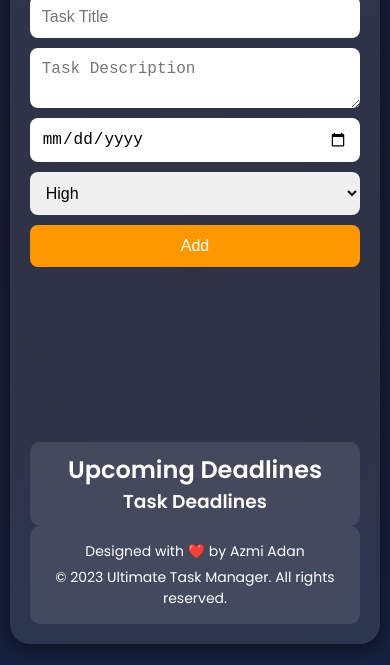
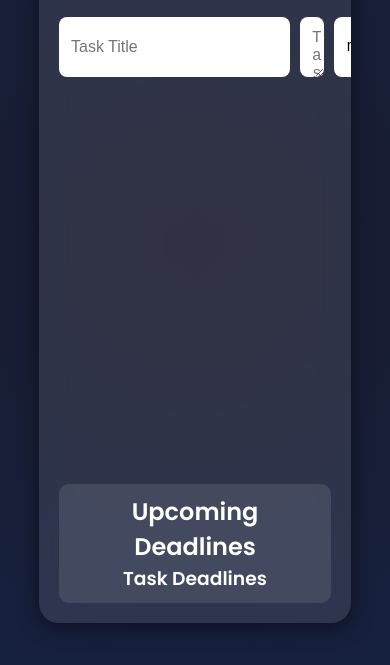
Before and after one commit to azmi-adan/TaskMasterPro, a plain HTML site: page index.html in a window 390 px wide. Shown: the part 179-844 px from the top of the page. Drawn offline with nearby package versions, Linux system fonts and the light colour scheme.

Commit message:
fixed js

```diff
--- a/index.html
+++ b/index.html
@@ -6,8 +6,6 @@
     <title>Ultimate Task Manager</title>
     <link rel="stylesheet" href="styles.css">
     <script defer src="script.js"></script>
-    <script src="https://cdn.jsdelivr.net/npm/canvas-confetti@1.4.0/dist/confetti.browser.min.js"></script>
-<canvas id="confetti-canvas" style="position: fixed; top: 0; left: 0; width: 100%; height: 100%; pointer-events: none;"></canvas>
 </head>
 <body>
     <div class="container">
@@ -43,12 +41,6 @@
                 <circle id="progress-circle" cx="30" cy="30" r="25" stroke="#ff9800" stroke-width="8" fill="none" stroke-dasharray="0 157"></circle>
             </svg>
         </div>
-
-        <!-- Footer -->
-        <footer>
-            <p>Designed with ❤️ by Azmi Adan</p>
-            <p>&copy; 2023 Ultimate Task Manager. All rights reserved.</p>
-        </footer>
     </div>
 </body>
 </html>
--- a/script.js
+++ b/script.js
@@ -163,21 +163,5 @@ document.addEventListener("DOMContentLoaded", () => {
           taskDeadline.value = "";
           taskPriority.value = "Medium";
       };
-
   }
-    function triggerConfetti() {
-        const confettiSettings = { target: 'confetti-canvas' };
-        const confetti = new ConfettiGenerator(confettiSettings);
-        confetti.render();
-        setTimeout(() => confetti.clear(), 3000); // Clear confetti after 3 seconds
-    }
-
-    // Add this line inside the complete button event listener
-    taskElement.querySelector(".complete-btn").addEventListener("click", () => {
-        tasks[index].completed = !tasks[index].completed;
-        saveTasks();
-        loadTasks();
-        updateProgress();
-        if (tasks[index].completed) triggerConfetti();
 });
-  });
--- a/styles.css
+++ b/styles.css
@@ -129,37 +129,3 @@ button:hover {
   margin: 5px 0;
   font-size: 14px;
 }
-
-/* Footer Styles */
-footer {
-  margin-top: auto;
-  text-align: center;
-  padding: 10px;
-  background: rgba(255, 255, 255, 0.1);
-  border-radius: 10px;
-  font-size: 14px;
-}
-
-footer p {
-  margin: 5px 0;
-}
-
-/* Responsive Design */
-@media (max-width: 768px) {
-  .container {
-    width: 95%;
-    height: 95vh;
-  }
-
-  .task {
-    width: 100%;
-  }
-
-  .task-input {
-    flex-direction: column;
-  }
-
-  input, textarea, select, button {
-    width: 100%;
-  }
-}
```
Lines whose indentation alone changed are shown as unchanged.
